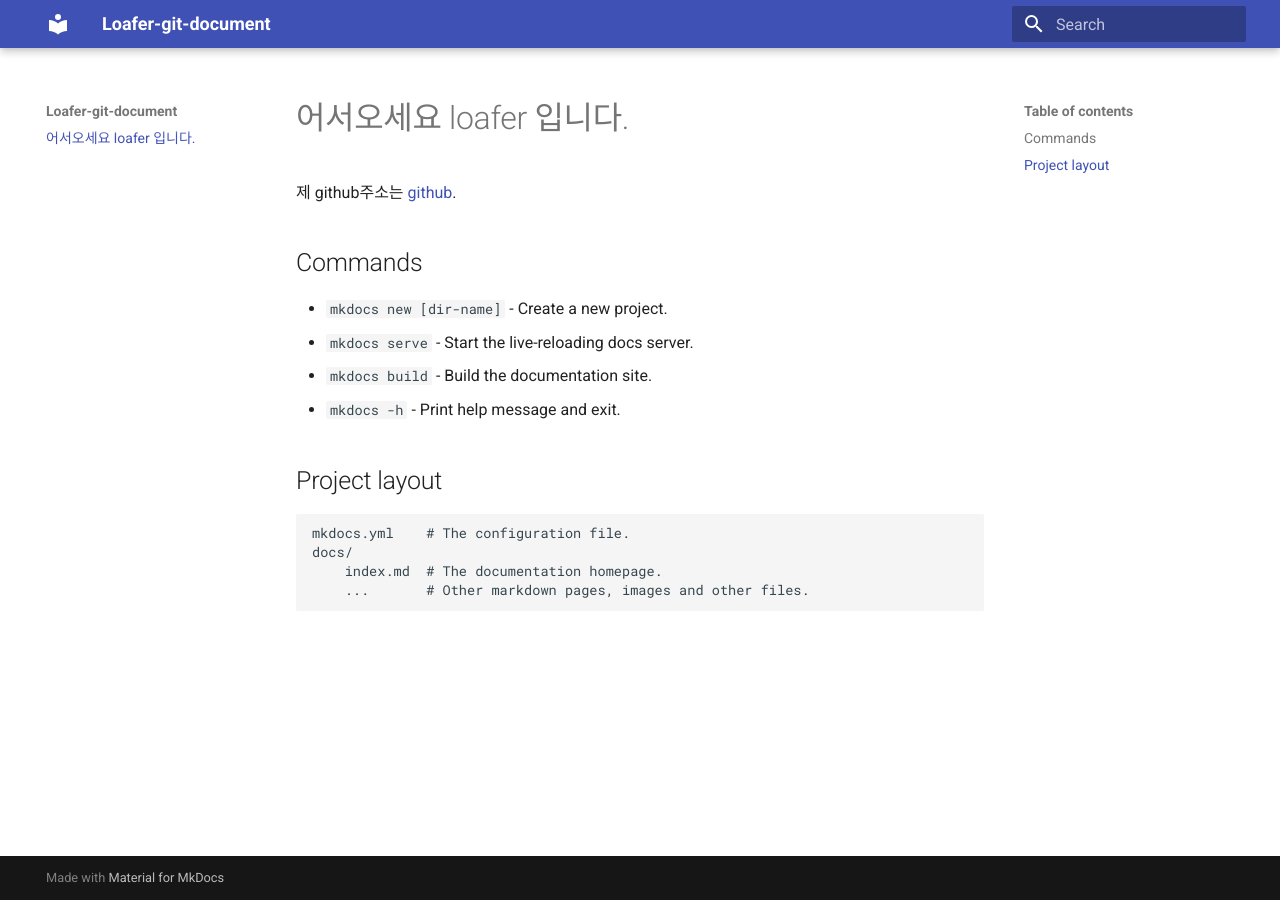
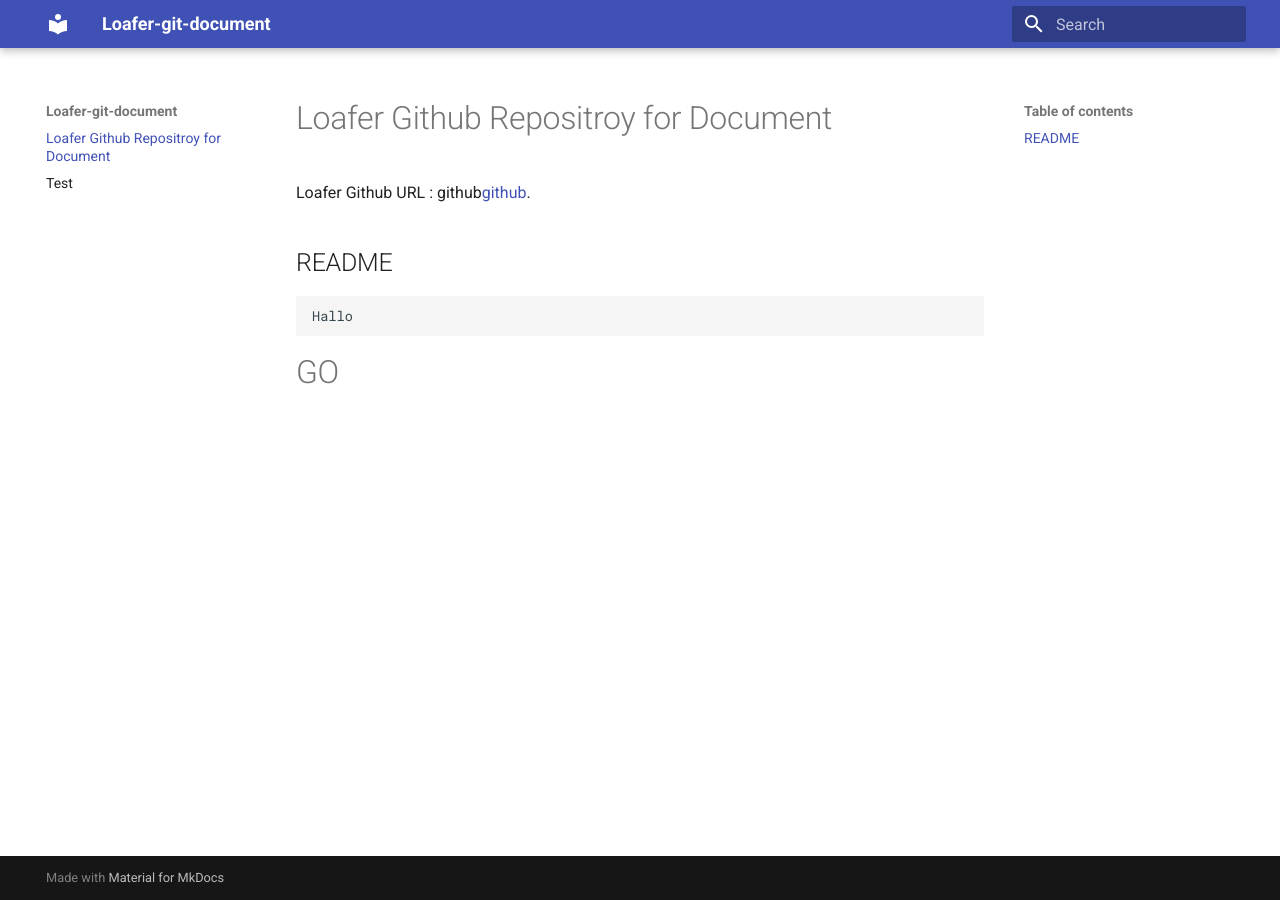
Before and after one commit to loafer-git/document, an MkDocs documentation site: the page built from docs/index.md, in a window 1280 px wide. Built offline with MkDocs 1.6.1 and Material for MkDocs 9.7.7, drawn with Linux system fonts in a browser that asks for light colours.

Commit message:
mkdocs upload

````diff
--- a/docs/index.md
+++ b/docs/index.md
@@ -1,17 +1,13 @@
-# 어서오세요 loafer 입니다.
+# Loafer Github Repositroy for Document
 
-제 github주소는 [github](https://github.com/loafer-git).
 
-## Commands
+Loafer Github URL : github[github](https://github.com/loafer-git).
 
-* `mkdocs new [dir-name]` - Create a new project.
-* `mkdocs serve` - Start the live-reloading docs server.
-* `mkdocs build` - Build the documentation site.
-* `mkdocs -h` - Print help message and exit.
+## README
+```
+Hallo
+```
 
-## Project layout
 
-    mkdocs.yml    # The configuration file.
-    docs/
-        index.md  # The documentation homepage.
-        ...       # Other markdown pages, images and other files.
+
+# GO
````
Also changed, not shown: docs/test.md (added, +1 -0 lines).
